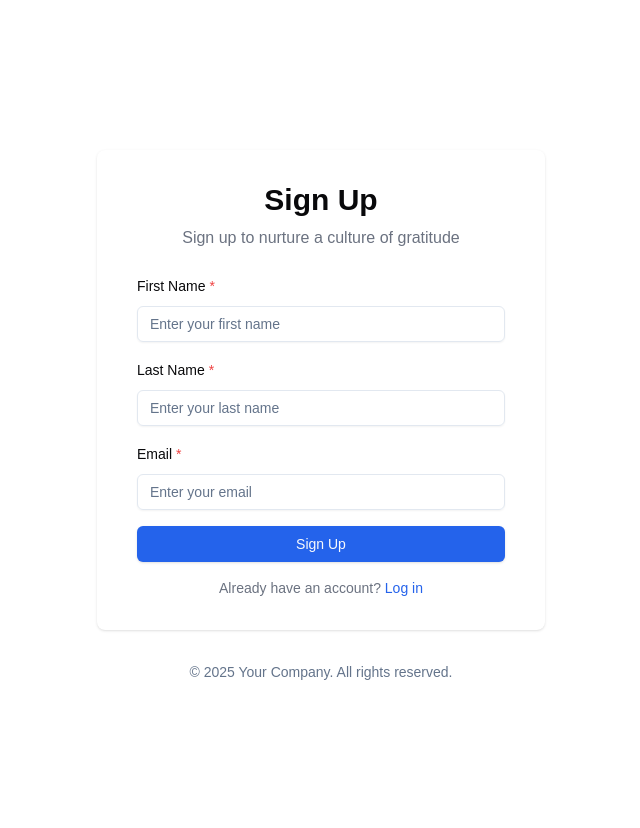
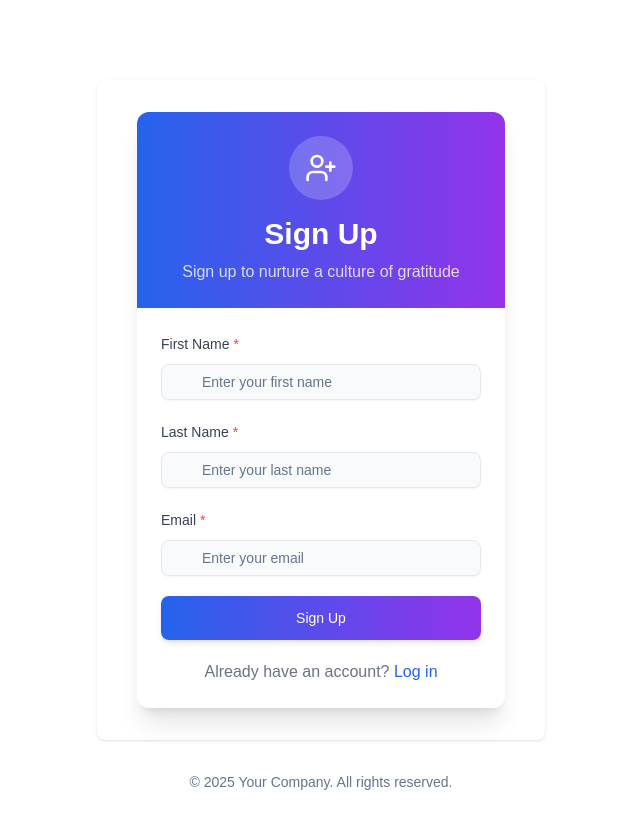
Before and after one commit to bhautik-at/kudos-ui, a Next.js app: page /signup in a window 1280 px wide. Shown: the top 828 px of the page, without its empty margins (319-959 px from the left). Before the commit the page ends 800 px from the top, so only its background shows below. Built offline with nearby package versions, Linux system fonts and the light colour scheme; no server answers.

Commit message:
fix: validation
Signed-off-by: shivani-at <shivani.patel@avestatechnologies.com>

```diff
--- a/src/features/auth/presentation/components/LoginForm.tsx
+++ b/src/features/auth/presentation/components/LoginForm.tsx
@@ -15,6 +15,7 @@ import {
   FormItem,
   FormMessage,
 } from '@/shared/components/atoms/Form';
+import { Loader2, Mail } from 'lucide-react';
 
 // Validation schema for the login form
 const loginFormSchema = z.object({
@@ -58,46 +59,70 @@ export const LoginForm = ({ invite, orgId }: LoginFormProps) => {
   };
 
   return (
-    <div className="w-full max-w-md mx-auto space-y-6">
-      <div className="space-y-2 text-center">
+    <div className="w-full max-w-md mx-auto">
+      <div className="bg-white dark:bg-gray-800 rounded-xl shadow-xl overflow-hidden">
+        <div className="bg-gradient-to-r from-blue-600 to-purple-600 p-6 text-white">
+          <div className="text-center">
+            <div className="inline-flex items-center justify-center w-16 h-16 rounded-full bg-white/20 mb-4">
+              <Mail className="h-8 w-8" />
+            </div>
             <h1 className="text-3xl font-bold">Log In</h1>
-        <p className="text-gray-500">Login to nurture a culture of gratitude</p>
+            <p className="text-white/80 mt-2">Login to nurture a culture of gratitude</p>
+          </div>
         </div>
 
+        <div className="p-6">
           <Form {...form}>
-        <form onSubmit={form.handleSubmit(onSubmit)} className="space-y-4">
+            <form onSubmit={form.handleSubmit(onSubmit)} className="space-y-5">
               <FormField
                 control={form.control}
                 name="email"
                 render={({ field }) => (
                   <FormItem>
-                <Label htmlFor="email" required>
-                  Email
+                    <Label htmlFor="email" required className="text-gray-700 dark:text-gray-300">
+                      Email Address
                     </Label>
                     <FormControl>
+                      <div className="relative">
+                        <Mail className="absolute left-3 top-1/2 transform -translate-y-1/2 text-gray-400 h-5 w-5" />
                         <Input
                           id="email"
                           type="email"
                           placeholder="Enter your email"
+                          className={`pl-10 bg-gray-50 dark:bg-gray-900 border-gray-200 dark:border-gray-700 rounded-lg focus:ring-2 focus:ring-blue-500 focus:border-transparent ${
+                            !!form.formState.errors.email ? 'border-red-500' : ''
+                          }`}
                           error={!!form.formState.errors.email}
                           disabled={isAuthLoading}
                           {...field}
                         />
+                      </div>
                     </FormControl>
-                <FormMessage />
+                    <FormMessage className="text-red-500 text-sm mt-1" />
                   </FormItem>
                 )}
               />
 
-          <Button type="submit" className="w-full" disabled={isAuthLoading}>
-            {isAuthLoading ? 'Logging in...' : 'Log In'}
+              <Button
+                type="submit"
+                className="w-full h-11 bg-gradient-to-r from-blue-600 to-purple-600 hover:from-blue-700 hover:to-purple-700 text-white font-medium rounded-lg shadow-md transition-all"
+                disabled={isAuthLoading}
+              >
+                {isAuthLoading ? (
+                  <span className="flex items-center justify-center">
+                    <Loader2 className="mr-2 h-4 w-4 animate-spin" />
+                    Logging in...
+                  </span>
+                ) : (
+                  'Log In'
+                )}
               </Button>
 
-          <div className="text-center text-sm mt-4">
-            <span className="text-gray-500">Don't have an account?</span>{' '}
+              <div className="text-center mt-6">
+                <span className="text-gray-500 dark:text-gray-400">Don't have an account?</span>{' '}
                 <button
                   type="button"
-              className="text-blue-600 hover:underline"
+                  className="text-blue-600 dark:text-blue-400 font-medium hover:text-blue-800 dark:hover:text-blue-300 transition-colors"
                   onClick={() => navigateToSignup(invite, orgId)}
                 >
                   Sign up
@@ -106,5 +131,7 @@ export const LoginForm = ({ invite, orgId }: LoginFormProps) => {
             </form>
           </Form>
         </div>
+      </div>
+    </div>
   );
 };
--- a/src/features/auth/presentation/components/OtpVerificationForm.tsx
+++ b/src/features/auth/presentation/components/OtpVerificationForm.tsx
@@ -17,6 +17,7 @@ import {
   FormItem,
   FormMessage,
 } from '@/shared/components/atoms/Form';
+import { Loader2, KeyRound, AlertCircle } from 'lucide-react';
 
 // Validation schema for the OTP verification form
 const otpFormSchema = z.object({
@@ -38,6 +39,7 @@ export const OtpVerificationForm = () => {
   const [showAcceptInvitation, setShowAcceptInvitation] = useState(false);
   const [verifiedOrgId, setVerifiedOrgId] = useState<string | null>(null);
   const [attemptCount, setAttemptCount] = useState<number>(0);
+  const [verificationError, setVerificationError] = useState<string | null>(null);
 
   // Get orgId and invite from URL
   const orgId = router.query.orgId as string | undefined;
@@ -78,6 +80,7 @@ export const OtpVerificationForm = () => {
   useEffect(() => {
     if (attemptCount >= 3) {
       toastService.error('Too many failed attempts. Redirecting to home page.');
+      setVerificationError('Too many failed attempts. Redirecting to home page.');
 
       // Redirect to root route after a short delay
       const timer = setTimeout(() => {
@@ -91,6 +94,10 @@ export const OtpVerificationForm = () => {
   const onSubmit = async (values: OtpFormValues) => {
     clearError();
     try {
+      // Increment attempt count when verifying OTP
+      const newAttemptCount = attemptCount + 1;
+      setAttemptCount(newAttemptCount);
+
       const result = await verifyOtp(currentEmail, values.otp);
 
       if (result.success) {
@@ -119,7 +126,15 @@ export const OtpVerificationForm = () => {
           window.location.href = '/organizations';
         }
       } else {
-        toastService.error(`Verification Failed: ${result.message}`);
+        // Show remaining attempts
+        const attemptsLeft = 3 - newAttemptCount;
+        if (attemptsLeft > 0) {
+          toastService.error(
+            `Verification Failed: ${result.message}. Attempts remaining: ${attemptsLeft}`
+          );
+        } else {
+          toastService.error(`Verification Failed: ${result.message}.`);
+        }
       }
     } catch (err: any) {
       const errorMessage = err.message || 'An unexpected error occurred';
@@ -131,12 +146,14 @@ export const OtpVerificationForm = () => {
     if (!canResend) return;
 
     clearError();
+    setVerificationError(null);
     setCanResend(false);
 
     try {
       const result = await resendOtp(currentEmail);
 
       if (!result.success) {
+        setVerificationError(`Resend Failed: ${result.message}`);
         toastService.error(`Resend Failed: ${result.message}`);
       } else {
         toastService.success('A new OTP has been sent to your email');
@@ -151,6 +168,7 @@ export const OtpVerificationForm = () => {
       }
     } catch (err: any) {
       const errorMessage = err.message || 'An unexpected error occurred';
+      setVerificationError(`Resend Error: ${errorMessage}`);
       toastService.error(`Resend Error: ${errorMessage}`);
       setCanResend(true);
     }
@@ -186,34 +204,57 @@ export const OtpVerificationForm = () => {
   }
 
   return (
-    <div className="w-full max-w-md mx-auto space-y-6">
-      <div className="space-y-2 text-center">
+    <div className="w-full max-w-md mx-auto">
+      <div className="bg-white dark:bg-gray-800 rounded-xl shadow-xl overflow-hidden">
+        <div className="bg-gradient-to-r from-blue-600 to-purple-600 p-6 text-white">
+          <div className="text-center">
+            <div className="inline-flex items-center justify-center w-16 h-16 rounded-full bg-white/20 mb-4">
+              <KeyRound className="h-8 w-8" />
+            </div>
             <h1 className="text-3xl font-bold">Verify OTP</h1>
-        <p className="text-gray-500">We've sent a 4-digit code to {currentEmail}</p>
-        <p className="text-sm text-gray-500">
+            <p className="text-white/80 mt-2">
+              We've sent a 4-digit code to <span className="font-semibold">{currentEmail}</span>
+            </p>
+            <p className="text-white/70 text-sm mt-1">
               {isSignup
                 ? 'Enter the code to complete your registration'
                 : 'Enter the code to login to your account'}
             </p>
           </div>
+        </div>
+
+        <div className="p-6">
+          {attemptCount > 0 && attemptCount < 3 && (
+            <div className="mb-4 p-3 bg-amber-50 dark:bg-amber-900/20 border border-amber-200 dark:border-amber-800 rounded-lg flex items-start">
+              <AlertCircle className="h-5 w-5 text-amber-500 dark:text-amber-400 mt-0.5 mr-2 flex-shrink-0" />
+              <p className="text-sm text-amber-600 dark:text-amber-400">
+                Attempts remaining: {3 - attemptCount}
+              </p>
+            </div>
+          )}
 
           <Form {...form}>
-        <form onSubmit={form.handleSubmit(onSubmit)} className="space-y-4">
+            <form onSubmit={form.handleSubmit(onSubmit)} className="space-y-5">
               <FormField
                 control={form.control}
                 name="otp"
                 render={({ field }) => (
                   <FormItem>
-                <Label htmlFor="otp" required>
+                    <Label htmlFor="otp" required className="text-gray-700 dark:text-gray-300">
                       OTP Code
                     </Label>
                     <FormControl>
+                      <div className="relative">
+                        <KeyRound className="absolute left-3 top-1/2 transform -translate-y-1/2 text-gray-400 h-5 w-5" />
                         <Input
                           id="otp"
                           placeholder="Enter 4-digit code"
                           maxLength={4}
+                          className={`pl-10 bg-gray-50 dark:bg-gray-900 border-gray-200 dark:border-gray-700 rounded-lg focus:ring-2 focus:ring-blue-500 focus:border-transparent text-center font-medium text-lg tracking-wider ${
+                            !!form.formState.errors.otp ? 'border-red-500' : ''
+                          }`}
                           error={!!form.formState.errors.otp}
-                    disabled={isAuthLoading}
+                          disabled={isAuthLoading || attemptCount >= 3}
                           {...field}
                           onChange={e => {
                             // Allow only digits
@@ -221,33 +262,49 @@ export const OtpVerificationForm = () => {
                             field.onChange(value);
                           }}
                         />
+                      </div>
                     </FormControl>
-                <FormMessage />
+                    <FormMessage className="text-red-500 text-sm mt-1" />
                   </FormItem>
                 )}
               />
 
-          <Button type="submit" className="w-full" disabled={isAuthLoading}>
-            {isAuthLoading ? 'Verifying...' : 'Verify OTP'}
+              <Button
+                type="submit"
+                className="w-full h-11 bg-gradient-to-r from-blue-600 to-purple-600 hover:from-blue-700 hover:to-purple-700 text-white font-medium rounded-lg shadow-md transition-all"
+                disabled={isAuthLoading || attemptCount >= 3}
+              >
+                {isAuthLoading ? (
+                  <span className="flex items-center justify-center">
+                    <Loader2 className="mr-2 h-4 w-4 animate-spin" />
+                    Verifying...
+                  </span>
+                ) : (
+                  'Verify OTP'
+                )}
               </Button>
 
-          <div className="text-center mt-4">
-            <p className="text-sm text-gray-500">Didn't receive the code?</p>
+              <div className="text-center mt-6">
+                <p className="text-sm text-gray-500 dark:text-gray-400 mb-2">
+                  Didn't receive the code?
+                </p>
                 <button
                   type="button"
-              className={`text-sm mt-1 ${
-                canResend
-                  ? 'text-blue-600 hover:underline cursor-pointer'
-                  : 'text-gray-400 cursor-not-allowed'
+                  className={`text-sm py-2 px-4 rounded-md transition-colors ${
+                    canResend && attemptCount < 3
+                      ? 'text-blue-600 dark:text-blue-400 hover:bg-blue-50 dark:hover:bg-blue-900/20'
+                      : 'text-gray-400 dark:text-gray-500 cursor-not-allowed'
                   }`}
                   onClick={handleResendOtp}
-              disabled={!canResend}
+                  disabled={!canResend || attemptCount >= 3}
                 >
-              {canResend ? 'Resend OTP' : `Resend OTP in ${cooldownTime} seconds`}
+                  {canResend ? 'Resend OTP' : `Resend OTP in ${cooldownTime}s`}
                 </button>
               </div>
             </form>
           </Form>
         </div>
+      </div>
+    </div>
   );
 };
--- a/src/features/auth/presentation/components/SignupForm.tsx
+++ b/src/features/auth/presentation/components/SignupForm.tsx
@@ -15,12 +15,19 @@ import {
   FormItem,
   FormMessage,
 } from '@/shared/components/atoms/Form';
+import { Loader2, UserPlus, User, Mail } from 'lucide-react';
 
 // Validation schema for the signup form
 const signupFormSchema = z.object({
-  firstName: z.string().min(1, 'First name is required'),
-  lastName: z.string().min(1, 'Last name is required'),
-  email: z.string().email('Please enter a valid email'),
+  firstName: z
+    .string()
+    .min(1, 'First name is required')
+    .max(40, 'First name cannot exceed 40 characters'),
+  lastName: z
+    .string()
+    .min(1, 'Last name is required')
+    .max(40, 'Last name cannot exceed 40 characters'),
+  email: z.string().min(1, 'Email is required').email('Please enter a valid email'),
 });
 
 type SignupFormValues = z.infer<typeof signupFormSchema>;
@@ -60,32 +67,49 @@ export const SignupForm = ({ invite, orgId }: SignupFormProps) => {
   };
 
   return (
-    <div className="w-full max-w-md mx-auto space-y-6">
-      <div className="space-y-2 text-center">
+    <div className="w-full max-w-md mx-auto">
+      <div className="bg-white dark:bg-gray-800 rounded-xl shadow-xl overflow-hidden">
+        <div className="bg-gradient-to-r from-blue-600 to-purple-600 p-6 text-white">
+          <div className="text-center">
+            <div className="inline-flex items-center justify-center w-16 h-16 rounded-full bg-white/20 mb-4">
+              <UserPlus className="h-8 w-8" />
+            </div>
             <h1 className="text-3xl font-bold">Sign Up</h1>
-        <p className="text-gray-500">Sign up to nurture a culture of gratitude</p>
+            <p className="text-white/80 mt-2">Sign up to nurture a culture of gratitude</p>
+          </div>
         </div>
 
+        <div className="p-6">
           <Form {...form}>
-        <form onSubmit={form.handleSubmit(onSubmit)} className="space-y-4">
+            <form onSubmit={form.handleSubmit(onSubmit)} className="space-y-5">
               <FormField
                 control={form.control}
                 name="firstName"
                 render={({ field }) => (
                   <FormItem>
-                <Label htmlFor="firstName" required>
+                    <Label
+                      htmlFor="firstName"
+                      required
+                      className="text-gray-700 dark:text-gray-300"
+                    >
                       First Name
                     </Label>
                     <FormControl>
+                      <div className="relative">
+                        <User className="absolute left-3 top-1/2 transform -translate-y-1/2 text-gray-400 h-5 w-5" />
                         <Input
                           id="firstName"
                           placeholder="Enter your first name"
+                          className={`pl-10 bg-gray-50 dark:bg-gray-900 border-gray-200 dark:border-gray-700 rounded-lg focus:ring-2 focus:ring-blue-500 focus:border-transparent ${
+                            !!form.formState.errors.firstName ? 'border-red-500' : ''
+                          }`}
                           error={!!form.formState.errors.firstName}
                           disabled={isAuthLoading}
                           {...field}
                         />
+                      </div>
                     </FormControl>
-                <FormMessage />
+                    <FormMessage className="text-red-500 text-sm mt-1" />
                   </FormItem>
                 )}
               />
@@ -95,19 +119,25 @@ export const SignupForm = ({ invite, orgId }: SignupFormProps) => {
                 name="lastName"
                 render={({ field }) => (
                   <FormItem>
-                <Label htmlFor="lastName" required>
+                    <Label htmlFor="lastName" required className="text-gray-700 dark:text-gray-300">
                       Last Name
                     </Label>
                     <FormControl>
+                      <div className="relative">
+                        <User className="absolute left-3 top-1/2 transform -translate-y-1/2 text-gray-400 h-5 w-5" />
                         <Input
                           id="lastName"
                           placeholder="Enter your last name"
+                          className={`pl-10 bg-gray-50 dark:bg-gray-900 border-gray-200 dark:border-gray-700 rounded-lg focus:ring-2 focus:ring-blue-500 focus:border-transparent ${
+                            !!form.formState.errors.lastName ? 'border-red-500' : ''
+                          }`}
                           error={!!form.formState.errors.lastName}
                           disabled={isAuthLoading}
                           {...field}
                         />
+                      </div>
                     </FormControl>
-                <FormMessage />
+                    <FormMessage className="text-red-500 text-sm mt-1" />
                   </FormItem>
                 )}
               />
@@ -117,33 +147,50 @@ export const SignupForm = ({ invite, orgId }: SignupFormProps) => {
                 name="email"
                 render={({ field }) => (
                   <FormItem>
-                <Label htmlFor="email" required>
+                    <Label htmlFor="email" required className="text-gray-700 dark:text-gray-300">
                       Email
                     </Label>
                     <FormControl>
+                      <div className="relative">
+                        <Mail className="absolute left-3 top-1/2 transform -translate-y-1/2 text-gray-400 h-5 w-5" />
                         <Input
                           id="email"
                           type="email"
                           placeholder="Enter your email"
+                          className={`pl-10 bg-gray-50 dark:bg-gray-900 border-gray-200 dark:border-gray-700 rounded-lg focus:ring-2 focus:ring-blue-500 focus:border-transparent ${
+                            !!form.formState.errors.email ? 'border-red-500' : ''
+                          }`}
                           error={!!form.formState.errors.email}
                           disabled={isAuthLoading}
                           {...field}
                         />
+                      </div>
                     </FormControl>
-                <FormMessage />
+                    <FormMessage className="text-red-500 text-sm mt-1" />
                   </FormItem>
                 )}
               />
 
-          <Button type="submit" className="w-full" disabled={isAuthLoading}>
-            {isAuthLoading ? 'Signing up...' : 'Sign Up'}
+              <Button
+                type="submit"
+                className="w-full h-11 bg-gradient-to-r from-blue-600 to-purple-600 hover:from-blue-700 hover:to-purple-700 text-white font-medium rounded-lg shadow-md transition-all"
+                disabled={isAuthLoading}
+              >
+                {isAuthLoading ? (
+                  <span className="flex items-center justify-center">
+                    <Loader2 className="mr-2 h-4 w-4 animate-spin" />
+                    Signing up...
+                  </span>
+                ) : (
+                  'Sign Up'
+                )}
               </Button>
 
-          <div className="text-center text-sm mt-4">
-            <span className="text-gray-500">Already have an account?</span>{' '}
+              <div className="text-center mt-6">
+                <span className="text-gray-500 dark:text-gray-400">Already have an account?</span>{' '}
                 <button
                   type="button"
-              className="text-blue-600 hover:underline"
+                  className="text-blue-600 dark:text-blue-400 font-medium hover:text-blue-800 dark:hover:text-blue-300 transition-colors"
                   onClick={() => navigateToLogin(invite, orgId)}
                 >
                   Log in
@@ -152,5 +199,7 @@ export const SignupForm = ({ invite, orgId }: SignupFormProps) => {
             </form>
           </Form>
         </div>
+      </div>
+    </div>
   );
 };
```
Lines whose indentation alone changed are shown as unchanged.
